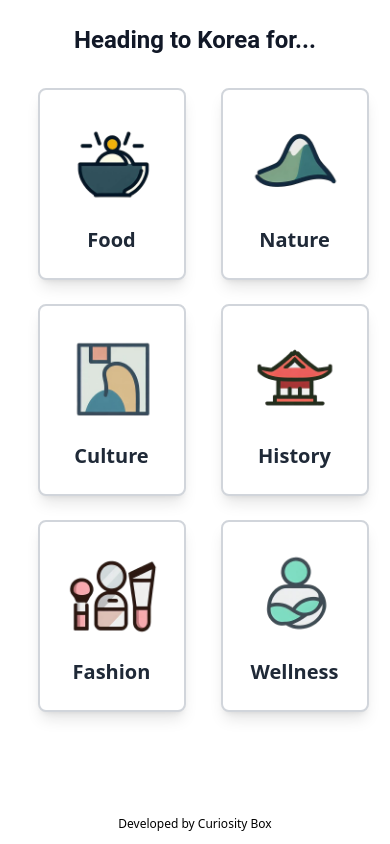
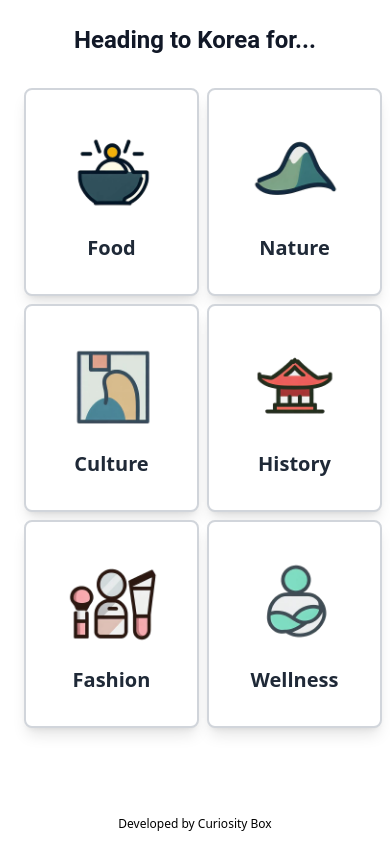
Before and after one commit to taekim-dev/seoul-wise, a React (Create React App) app: page / in a window 390 px wide. Built offline with nearby package versions, Linux system fonts and the light colour scheme.

Commit message:
mobile layout fix

```diff
--- a/src/components/CategoryButton.js
+++ b/src/components/CategoryButton.js
@@ -1,8 +1,9 @@
+import React from 'react';
 import { Link } from 'react-router-dom';
 
 const CategoryButton = ({ title }) => {
   return (
-    <Link to={`/${title.toLowerCase()}`} className="mx-2">
+    <Link to={`/${title.toLowerCase()}`} className="w-full h-full">
       <div className="bg-white text-gray-800 border-gray-300 border-2 shadow-lg py-6 px-4 rounded-lg m-2 sm:w-60 sm:h-60 w-full h-full flex flex-col justify-center items-center text-center cursor-pointer">
         <img src={`images/${title}.jpg`} alt={`${title} icon`} className="h-24 w-24 object-contain mb-4"/>
         <p className="text-xl font-semibold">{title}</p>
```
